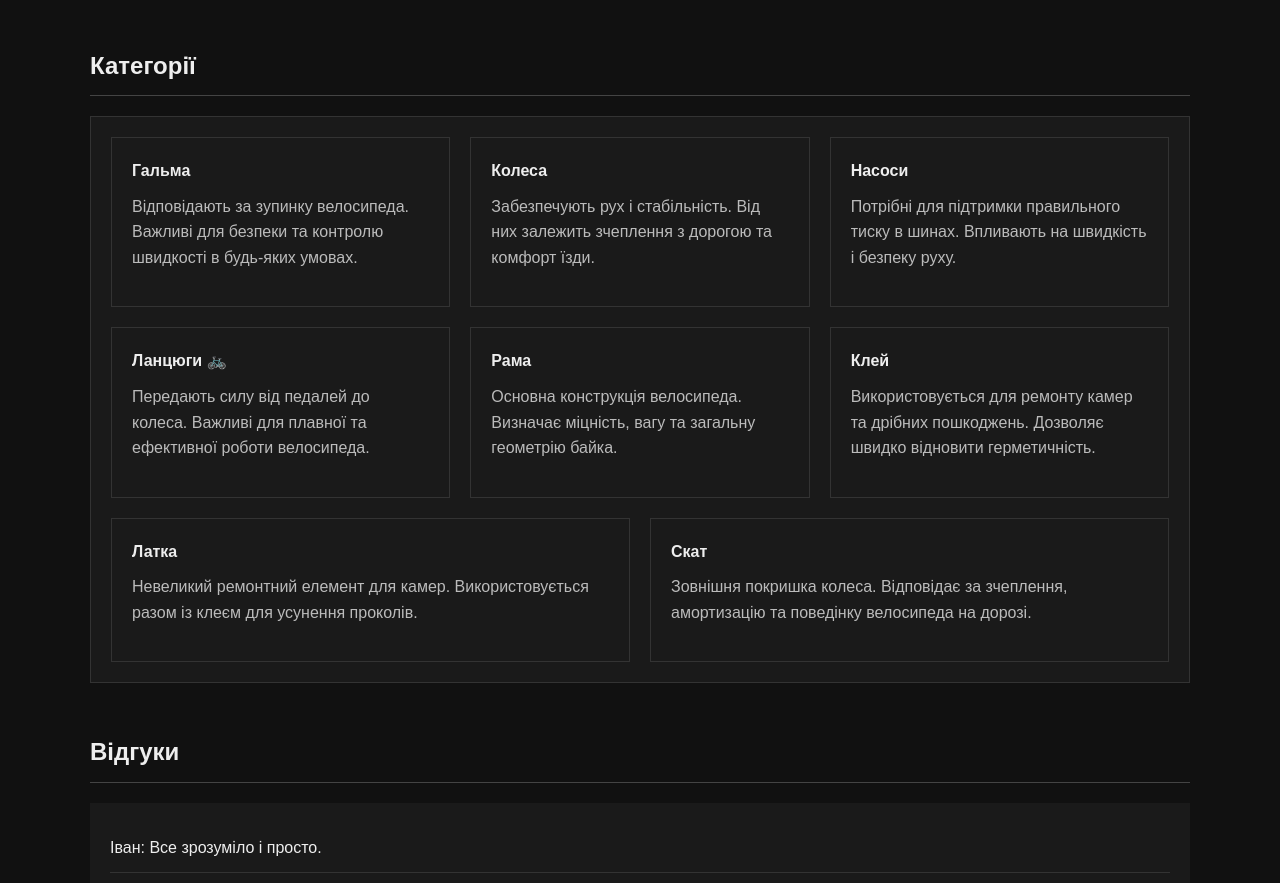
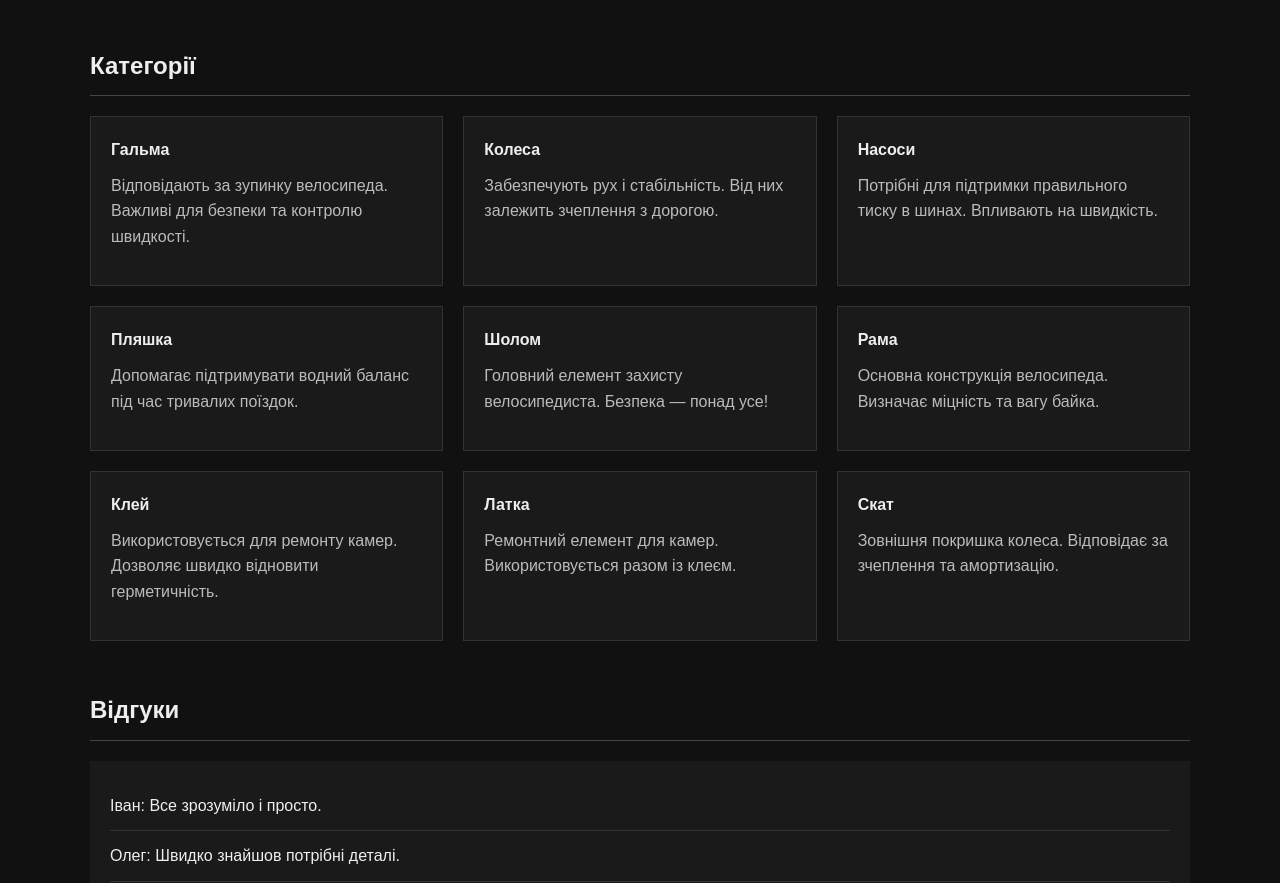
Before and after one commit to projectohost/BikeEquipment, a plain HTML site: page index.html in a window 1280 px wide. Shown: the part 456-1339 px from the top of the page. Drawn offline with Linux system fonts and the light colour scheme.

Commit message:
save 15.05

```diff
--- a/index.html
+++ b/index.html
@@ -157,58 +157,56 @@
         <p>
             VELOSHOP — простий магазин велозапчастин.
             Тут є все для ремонту, заміни та покращення велосипеда.
-            Структура зроблена так,
-            щоб усе було зрозуміло навіть без досвіду.
+            Структура зроблена так, щоб усе було зрозуміло навіть без досвіду.
         </p>
     </div>
 
     <div class="section">
         <h2>Категорії</h2>
-
-        <div class="categories">
-
-            <div class="category">
-
         <div class="categories">
             <div class="category">
                 <b>Гальма</b>
-        <p>Відповідають за зупинку велосипеда. Важливі для безпеки та контролю швидкості в будь-яких умовах.</p>
+                <p>Відповідають за зупинку велосипеда. Важливі для безпеки та контролю швидкості.</p>
             </div>
 
             <div class="category">
                 <b>Колеса</b>
-        <p>Забезпечують рух і стабільність. Від них залежить зчеплення з дорогою та комфорт їзди.</p>
+                <p>Забезпечують рух і стабільність. Від них залежить зчеплення з дорогою.</p>
             </div>
 
             <div class="category">
                 <b>Насоси</b>
-        <p>Потрібні для підтримки правильного тиску в шинах. Впливають на швидкість і безпеку руху.</p>
+                <p>Потрібні для підтримки правильного тиску в шинах. Впливають на швидкість.</p>
             </div>
 
             <div class="category">
-        <b>Ланцюги 🚲</b>
-        <p>Передають силу від педалей до колеса. Важливі для плавної та ефективної роботи велосипеда.</p>
+                <b>Пляшка</b>
+                <p>Допомагає підтримувати водний баланс під час тривалих поїздок.</p>
+            </div>
+
+            <div class="category">
+                <b>Шолом</b>
+                <p>Головний елемент захисту велосипедиста. Безпека — понад усе!</p>
             </div>
 
             <div class="category">
                 <b>Рама</b>
-        <p>Основна конструкція велосипеда. Визначає міцність, вагу та загальну геометрію байка.</p>
+                <p>Основна конструкція велосипеда. Визначає міцність та вагу байка.</p>
             </div>
 
             <div class="category">
                 <b>Клей</b>
-        <p>Використовується для ремонту камер та дрібних пошкоджень. Дозволяє швидко відновити герметичність.</p>
+                <p>Використовується для ремонту камер. Дозволяє швидко відновити герметичність.</p>
             </div>
 
             <div class="category">
                 <b>Латка</b>
-        <p>Невеликий ремонтний елемент для камер. Використовується разом із клеєм для усунення проколів.</p>
+                <p>Ремонтний елемент для камер. Використовується разом із клеєм.</p>
             </div>
 
             <div class="category">
                 <b>Скат</b>
-        <p>Зовнішня покришка колеса. Відповідає за зчеплення, амортизацію та поведінку велосипеда на дорозі.</p>
-    </div>
+                <p>Зовнішня покришка колеса. Відповідає за зчеплення та амортизацію.</p>
             </div>
         </div>
     </div>
@@ -231,17 +229,11 @@
 <div id="modal" class="modal">
     <div class="modal-content">
         <span class="close" onclick="closeModal()">&times;</span>
-
         <h2>Контакти 🤨</h2>
-
         <img src="https://encrypted-tbn0.gstatic.com/images?q=tbn:ANd9GcQzV_h4QEYhyBmaHBABLWME2dwGEMnmObwhTw&s">
-
         <p>Контактів поки немає</p>
         <p>Але є мем 😄</p>
         <p>Сторінка в розробці</p>
-        <p>Ще трохи тексту...</p>
-        <p>Ще трохи тексту...</p>
-        <p>Ще трохи тексту...</p>
     </div>
 </div>
 
```
Lines whose indentation alone changed are shown as unchanged.
